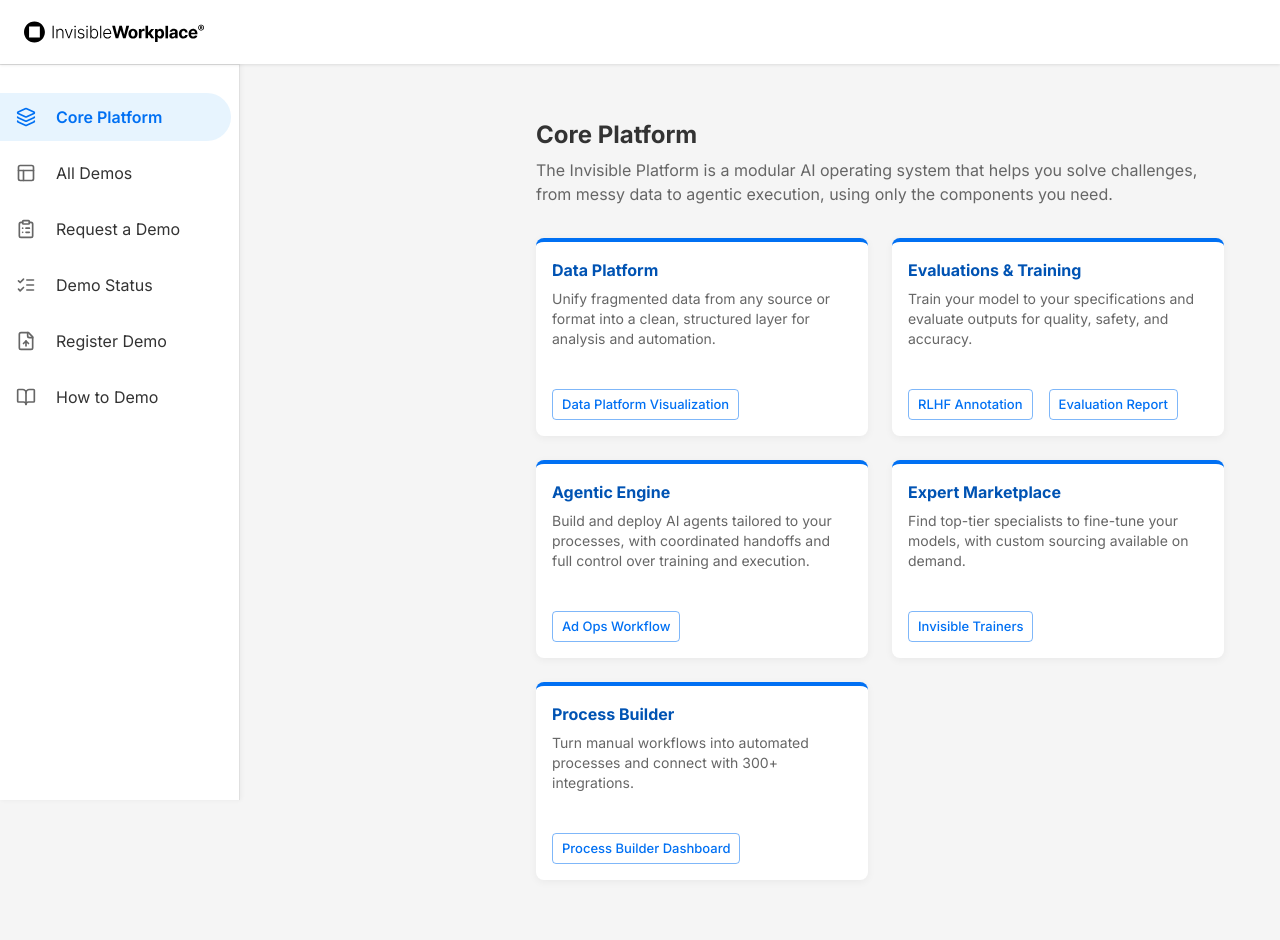
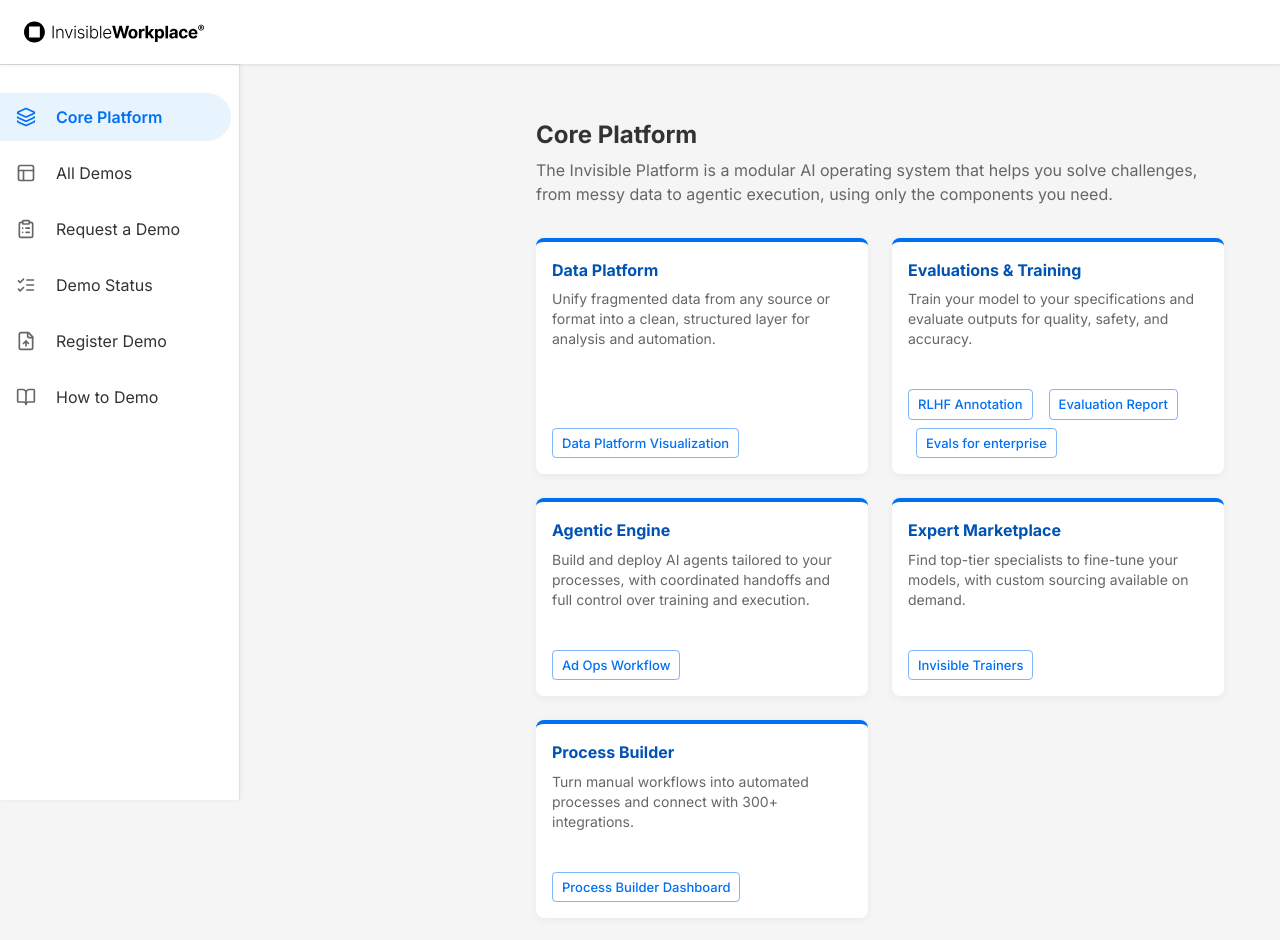
Before and after one commit to invisible-tech/demo-management-app, a Next.js app: page /core in a window 1280 px wide. Shown: the top 940 px of the page. Built offline with nearby package versions, Linux system fonts and the light colour scheme.

Commit message:
core fixes

```diff
--- a/app/core/page.tsx
+++ b/app/core/page.tsx
@@ -32,11 +32,15 @@
     demos: [
       {
         title: 'RLHF Annotation',
-        url: 'https://demos.inv.tech/rlhf-annotation'
+        url: 'https://demos.inv.tech/rlhf-annotation-msft'
       },
       {
         title: 'Evaluation Report',
         url: 'https://demos.inv.tech/multilingual-evaluation'
+      },
+      {
+        title: 'Evals for enterprise',
+        url: 'https://demos.inv.tech/evals-enterprise'
       }
     ]
   },
```
